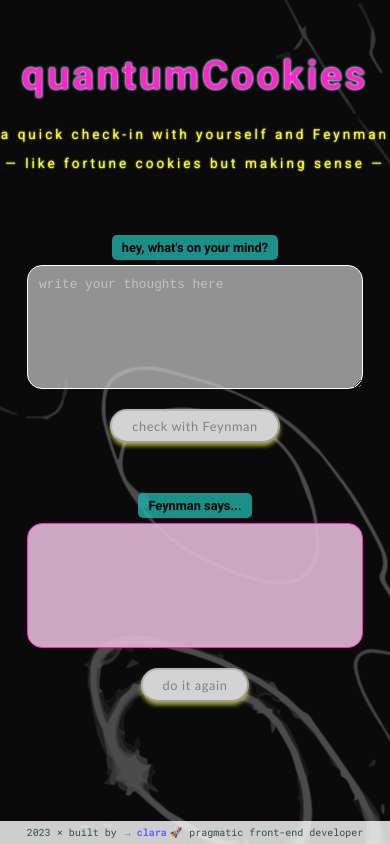
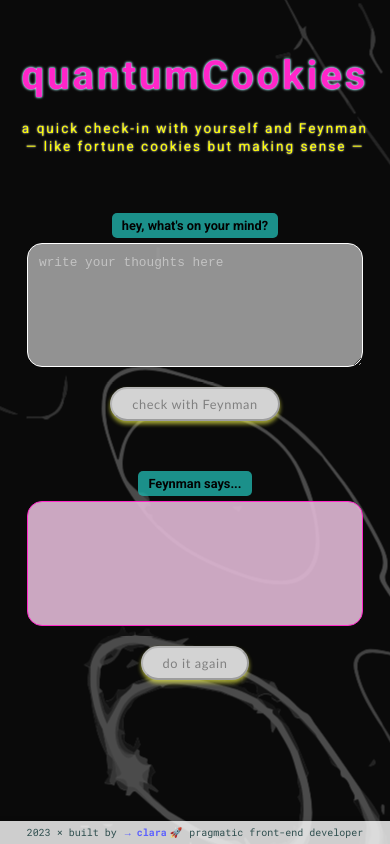
Before and after one commit to clasei/quantum-cookies, an Angular app: page / in a window 390 px wide. Built offline with nearby package versions, Linux system fonts and the light colour scheme.

Commit message:
h3 updated mobile version

```diff
--- a/src/app/components/header/header.component.scss
+++ b/src/app/components/header/header.component.scss
@@ -28,6 +28,8 @@ header {
       }
       h3 {
           font-size: 0.85em;
+          letter-spacing: 2px;
+          line-height: 5px;
       }
     }
   }
```
